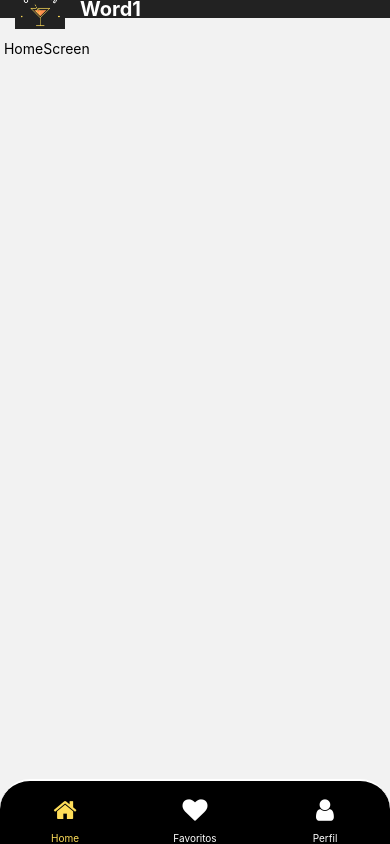
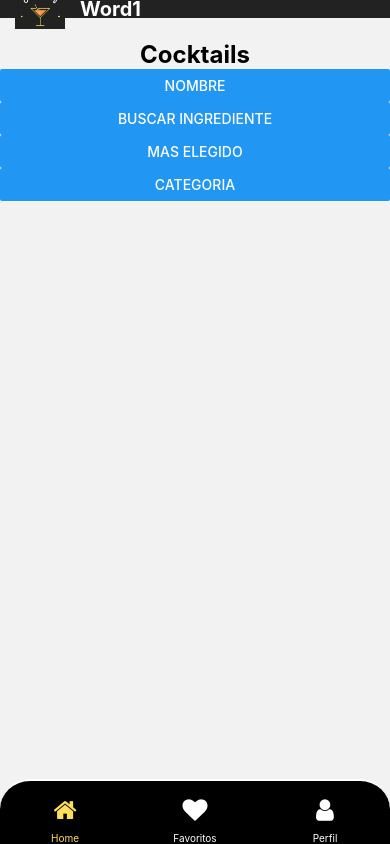
Before and after one commit to Lucostamagna/PruebaTecnica_EDEN, a React Native app in the folder CoctelesApp/: screen /Root in a window 390 px wide. Built offline with nearby package versions, Linux system fonts and the light colour scheme.

Commit message:
create Requests

```diff
--- a/CoctelesApp/package.json
+++ b/CoctelesApp/package.json
@@ -13,6 +13,7 @@
     "@react-navigation/material-bottom-tabs": "^6.2.28",
     "@react-navigation/native": "^6.1.17",
     "@react-navigation/stack": "^6.3.29",
+    "axios": "^1.6.8",
     "expo": "~50.0.13",
     "expo-status-bar": "~1.11.1",
     "react": "18.2.0",
--- /dev/null
+++ b/CoctelesApp/src/Api/Request.js
@@ -0,0 +1,49 @@
+import axios from "axios";
+
+export const searchCocktailByName = async (name) => {
+  try {
+    const response = await axios.get(
+      `https://www.thecocktaildb.com/api/json/v1/1/search.php?s=${name}`
+    );
+    return response.data.drinks;
+  } catch (error) {
+    console.error("Error searching cocktail by name:", error);
+    throw error;
+  }
+};
+
+export const searchCocktailByIngredients = async () => {
+  try {
+    const response = await axios.get(
+      `https://www.thecocktaildb.com/api/json/v1/1/search.php?i=vodka`
+    );
+    return response.data.ingredients;
+  } catch (error) {
+    console.error("Error searching cocktail by ingredients:", error);
+    throw error;
+  }
+};
+
+export const fetchRandomCocktail = async () => {
+  try {
+    const response = await axios.get(
+      "https://www.thecocktaildb.com/api/json/v1/1/random.php"
+    );
+    return response.data.drinks;
+  } catch (error) {
+    console.error("Error fetching random cocktail:", error);
+    throw error;
+  }
+};
+
+export const fetchCategoryCocktail = async () => {
+  try {
+    const response = await axios.get(
+      "https://www.thecocktaildb.com/api/json/v1/1/filter.php?c=Ordinary_Drink"
+    );
+    return response.data.drinks;
+  } catch (error) {
+    console.error("Error fetching category cocktail:", error);
+    throw error;
+  }
+};
--- a/CoctelesApp/src/Screen/HomeScreen.js
+++ b/CoctelesApp/src/Screen/HomeScreen.js
@@ -1,12 +1,117 @@
-import React from "react";
-import { View, Text } from "react-native";
-import { StatusBar } from 'react-native';
+import React, { useState } from "react";
+import axios from "axios";
+import {searchCocktailByName, searchCocktailByIngredients, fetchRandomCocktail , fetchCategoryCocktail} from "../Api/Request"
+
+import { View, Text, Button, FlatList, Image } from "react-native";
 const HomeScreen = () => {
+  const [cocktails, setCocktails] = useState([]);
+
+  // //POR NOMBRE
+  // const searchCocktailByName = async (name) => {
+  //   try {
+  //     const response = await axios.get(
+  //       `https://www.thecocktaildb.com/api/json/v1/1/search.php?s=${name}`
+  //     );
+  //     setCocktails(response.data.drinks);
+  //   } catch (error) {
+  //     console.error("Error searching cocktail by name:", error);
+  //   }
+  // };
+  // //INGREDIENTES no anda
+  // const searchCocktailByIngredients = async () => {
+  //   try {
+  //     const response = await axios.get(
+  //       `https://www.thecocktaildb.com/api/json/v1/1/search.php?i=vodka`
+  //     );
+
+  //     setCocktails(response.data.ingredients);
+  //   } catch (error) {
+  //     console.error("Error searching cocktail by name:", error);
+  //   }
+  // };
+  // //mas ELEGIDO
+
+  // const fetchRandomCocktail = async () => {
+  //   try {
+  //     const response = await axios.get(
+  //       "https://www.thecocktaildb.com/api/json/v1/1/random.php"
+  //     );
+  //     setCocktails(response.data.drinks);
+  //   } catch (error) {
+  //     console.error("Error fetching random cocktail:", error);
+  //   }
+  // };
+
+  // const fetchCategoryCocktail = async () => {
+  //   try {
+  //     const response = await axios.get(
+  //       "https://www.thecocktaildb.com/api/json/v1/1/filter.php?c=Ordinary_Drink"
+  //     );
+  //     setCocktails(response.data.drinks);
+  //   } catch (error) {
+  //     console.error("Error fetching random cocktail:", error);
+  //   }
+  // };
+  const handleSearchCocktailByName = async () => {
+    const drinks = await searchCocktailByName("margarita");
+    setCocktails(drinks);
+  };
+
+  const handleSearchCocktailByIngredients = async () => {
+    const ingredients = await searchCocktailByIngredients();
+    setCocktails(ingredients);
+  };
+
+  const handleFetchRandomCocktail = async () => {
+    const randomDrink = await fetchRandomCocktail();
+    setCocktails(randomDrink);
+  };
+
+  const handleFetchCategoryCocktail = async () => {
+    const categoryDrinks = await fetchCategoryCocktail();
+    setCocktails(categoryDrinks);
+  };
+
 
   return (
     <View>
+      <Text style={{ fontSize: 24, fontWeight: "bold", textAlign: "center" }}>
+        Cocktails
+      </Text>
+      <Button
+        title="Nombre"
+        onPress={() => handleSearchCocktailByName("margarita")}
+      />
+      <Button
+        title="Buscar Ingrediente"
+        onPress={handleSearchCocktailByIngredients }
+      />
+      <Button title="mas elegido" onPress={ handleFetchRandomCocktail} />
+      <Button title="Categoria" onPress={handleFetchCategoryCocktail } />
 
-      <Text> HomeScreen</Text>
+      <FlatList
+        data={cocktails}
+        horizontal={true}
+        renderItem={({ item }) => (
+          <View style={{ flexDirection: "row", padding: 10 }}>
+            <Image
+              source={{ uri: item.strDrinkThumb }}
+              style={{ width: 50, height: 50, marginRight: 10 }}
+            />
+            <View>
+              <Text style={{ fontWeight: "bold" }}>{item.strDrink}</Text>
+              <Text style={{ fontSize: 30, backgroundColor: "red" }}>
+                {item.strDescription}
+              </Text>
+              <Text>{item.strIngredient1}</Text>
+              <Text style={{ fontSize: 30, backgroundColor: "red" }}>
+                {item.strDescription}
+              </Text>
+            </View>
+          </View>
+        )}
+        // keyExtractor={(item) => item.idDrink.toString()}
+      />
     </View>
   );
 };
```
Also changed, not shown: 1 other file (tests, documents, lock files or other folders).
